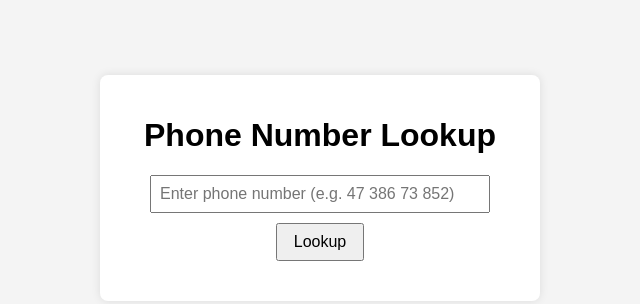
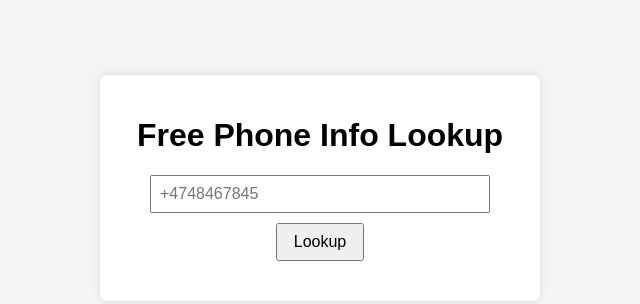
Before and after one commit to gzmox/Spy-num, a plain HTML site: page index.html in a window 1280 px wide. Shown: the part 212-516 px from the top of the page, without its empty margins (320-960 px from the left). Drawn offline with Linux system fonts and the light colour scheme.

Commit message:
Update index.html

```diff
--- a/index.html
+++ b/index.html
@@ -3,14 +3,14 @@
 <head>
   <meta charset="UTF-8" />
   <meta name="viewport" content="width=device-width, initial-scale=1.0"/>
-  <title>Phone Number Lookup</title>
+  <title>Free Phone Lookup</title>
   <link rel="stylesheet" href="style.css" />
 </head>
 <body>
   <div class="container">
-    <h1>Phone Number Lookup</h1>
-    <input type="text" id="phoneInput" placeholder="Enter phone number (e.g. 47 386 73 852)" />
-    <button onclick="lookupNumber()">Lookup</button>
+    <h1>Free Phone Info Lookup</h1>
+    <input id="phoneInput" placeholder="+4748467845" />
+    <button onclick="lookup()">Lookup</button>
     <div id="result"></div>
   </div>
   <script src="script.js"></script>
```
